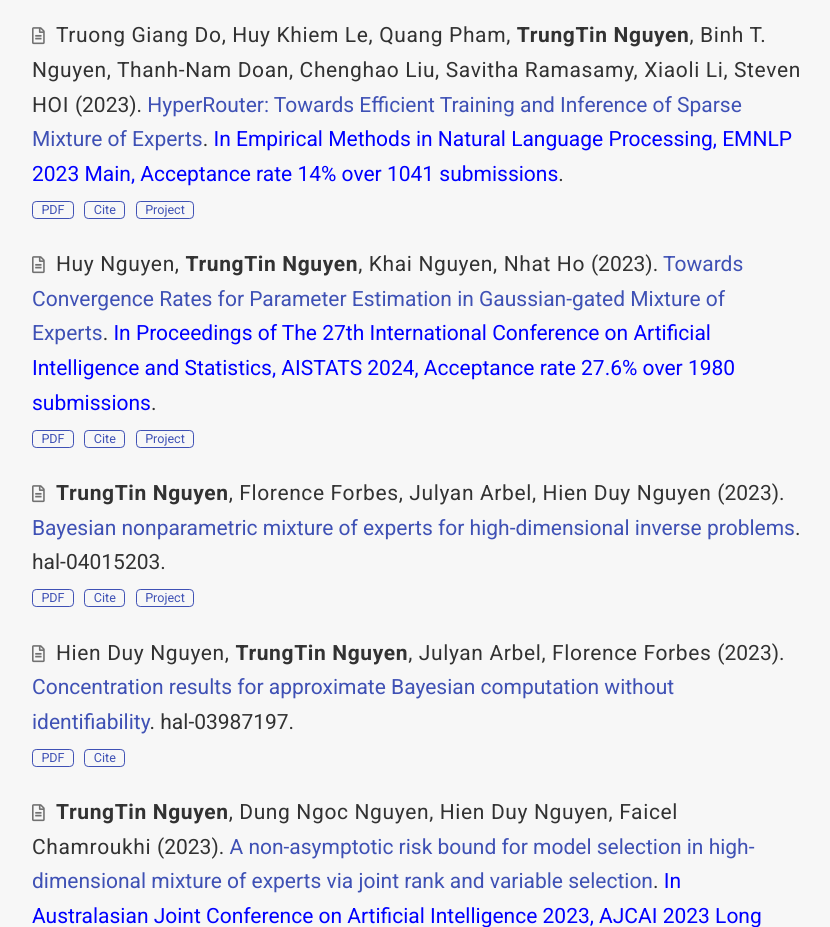
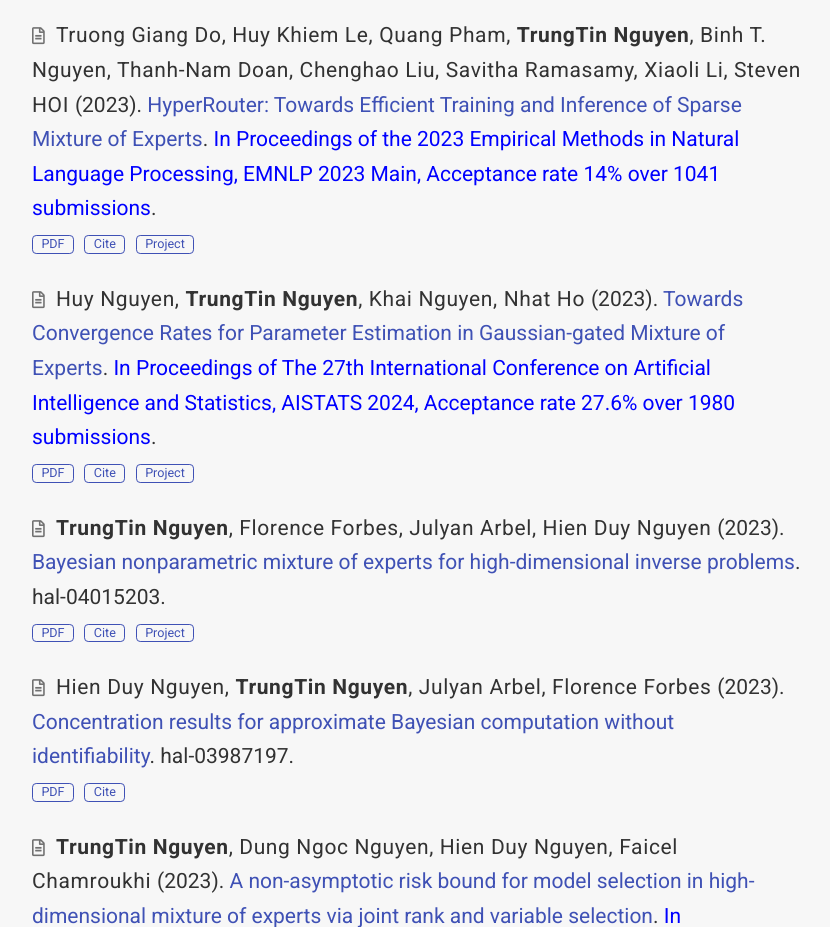
Before and after one commit to Trung-TinNGUYEN/Trung-TinNGUYEN.github.io, a plain HTML site: page home/index.html in a window 1280 px wide. Shown: the part 2680-3607 px from the top of the page, without its empty margins (423-1253 px from the left). Drawn offline with nearby package versions, Linux system fonts and the light colour scheme; some packages are replaced by stand-ins of ours; some icons are missing.

Commit message:
Update HyperRouter EMNLP citation

```diff
--- a/home/index.html
+++ b/home/index.html
@@ -1091,7 +1091,7 @@
   </span>
   (2023).
   <a href="/publication/do2023hyperouter/">HyperRouter: Towards Efficient Training and Inference of Sparse Mixture of Experts</a>.
-  <span style="color:blue">In Empirical Methods in Natural Language Processing, EMNLP 2023 Main, Acceptance rate 14% over 1041 submissions</span>.
+  <span style="color:blue">In Proceedings of the 2023 Empirical Methods in Natural Language Processing, EMNLP 2023 Main, Acceptance rate 14% over 1041 submissions</span>.
 
   <p>
 
```
Also changed, not shown: index.html (+1 -1 lines), publication/do2023hyperouter/index.html (+1 -1 lines), 3 other files.
